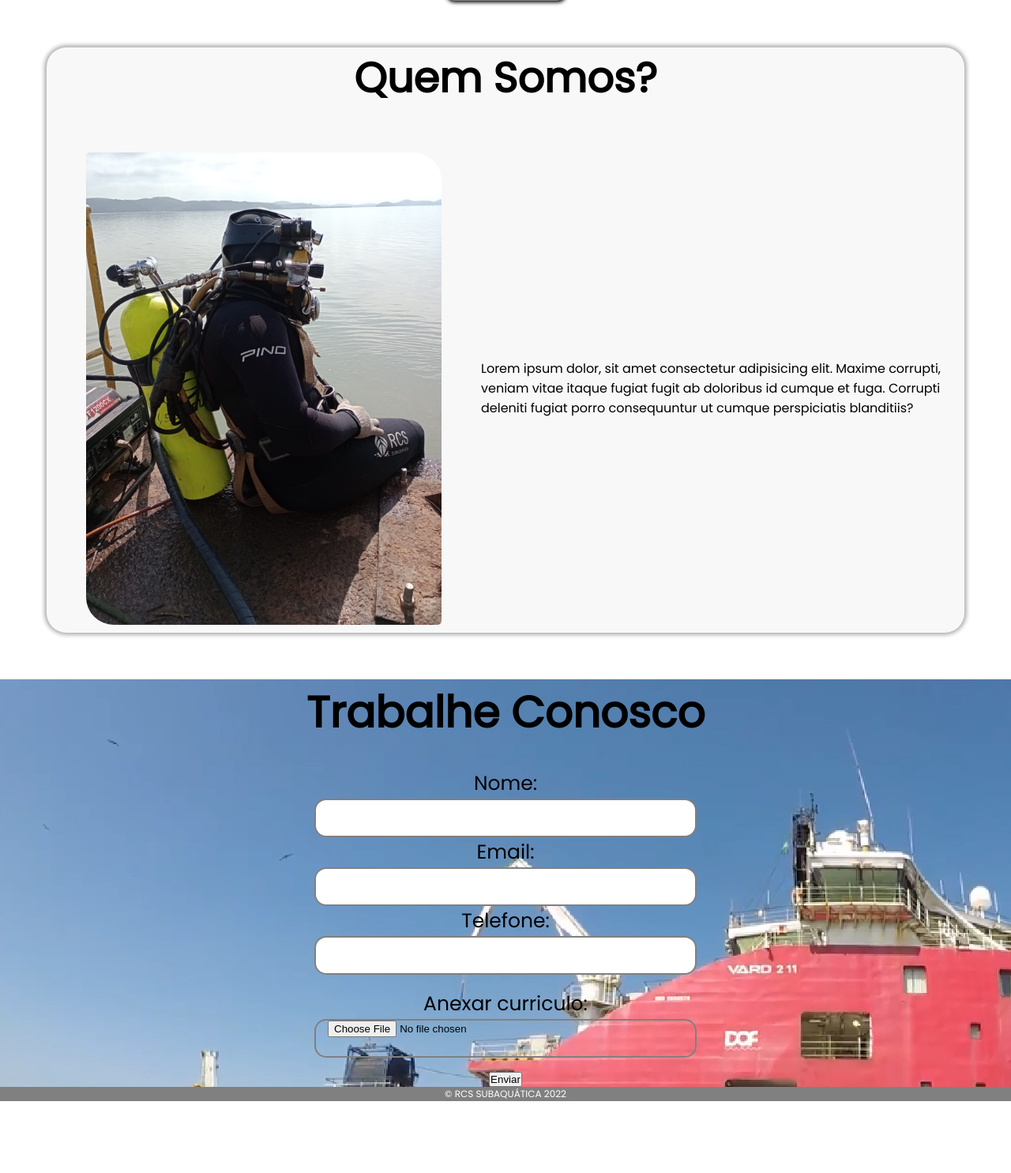
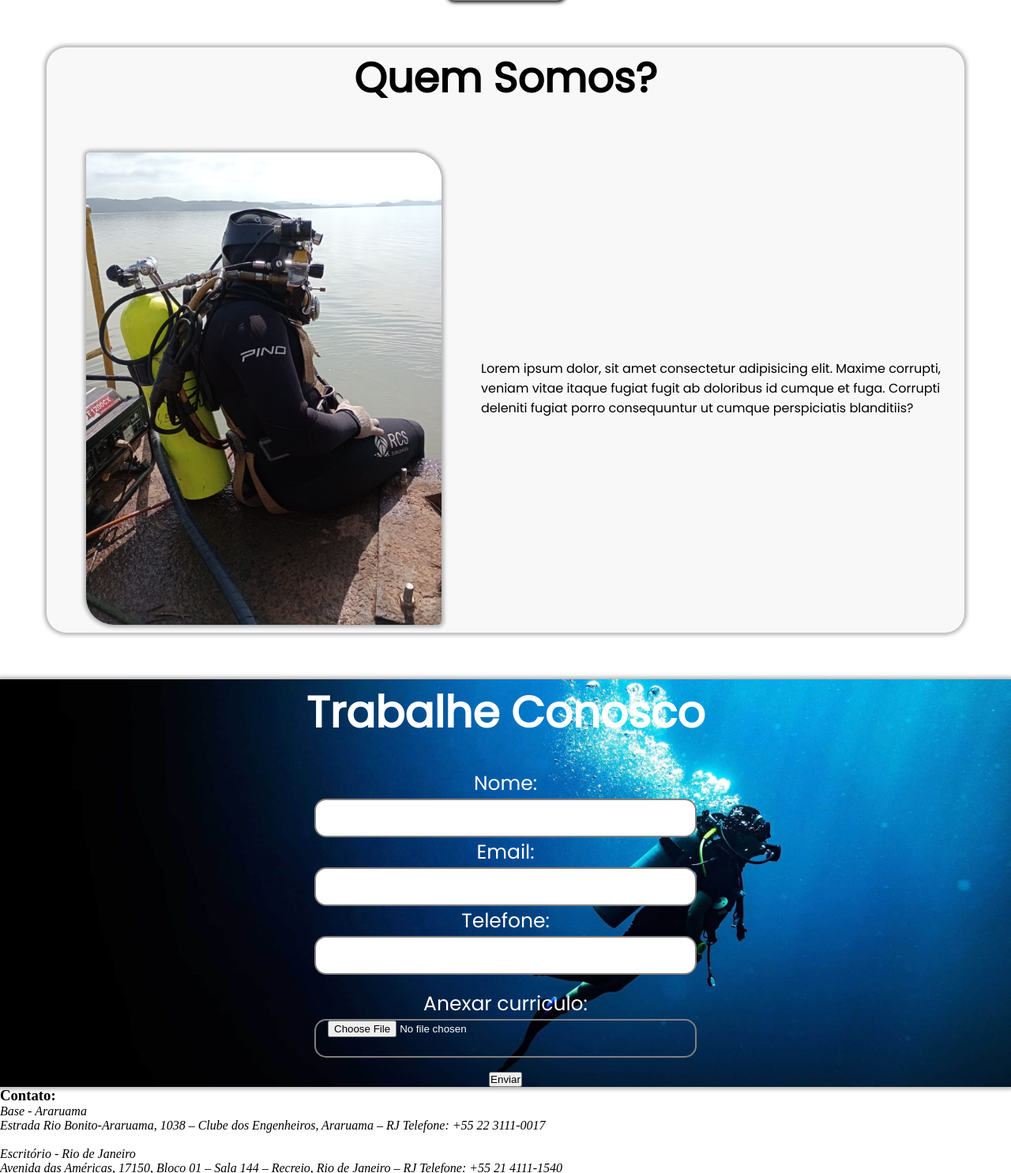
Before and after one commit to FelipeAngeloDias/site-rcs, a PHP site: page / in a window 1280 px wide. Shown: the part 1137-2622 px from the top of the page at 79% size. Before the commit the page ends 2531 px from the top, so only its background shows below. Run offline with PHP 8.4, Linux system fonts and the light colour scheme; some libraries are stand-ins or nearby versions.

Commit message:
arquivo atualização do site 05.08.22

```diff
--- a/index.html
+++ b/index.html
@@ -114,9 +114,12 @@
                 <p>Lorem ipsum dolor, sit amet consectetur adipisicing elit. Maxime corrupti, veniam vitae itaque fugiat fugit ab doloribus id cumque et fuga. Corrupti deleniti fugiat porro consequuntur ut cumque perspiciatis blanditiis?</p>
             </div>
         </section>
+
         <section class="trabalheconosco">
-            <h1>Trabalhe Conosco</h1>
+
             <div class="tab">
+
+                <h1>Trabalhe Conosco</h1>
                 <form action="" method="post">
                     <label for="">Nome:</label> <br>
                     <input type="text"> <br>
@@ -130,12 +133,31 @@
                 </form>
             </div>
         </section>
+
+        <section class="contato">
+            <div class="cont">
+              <h3>
+                Contato:
+              </h3>
+              <address>
+                Base - Araruama <br>
+                Estrada Rio Bonito-Araruama, 1038 – Clube dos Engenheiros, Araruama – RJ      Telefone: +55 22 3111-0017
+ <br><br>
+                Escritório - Rio de Janeiro<br>
+                Avenida das Américas, 17150, Bloco 01 – Sala 144 – Recreio, Rio de Janeiro – RJ    Telefone: +55 21 4111-1540
+              </address>
+              <div id="mapa"></div>
+            </div>
+        </section>
     </main>
         <!--Inicio do rodapé do site-->
     <footer>
         <p>&copy RCS SUBAQUÁTICA 2022</p>
     </footer>
     <script src="interação/script.js"></script>
+    <script async defer
+    src="https://maps.googleapis.com/maps/api/js?key=SUA_CHAVE_API_DO_GOOGLE&callback=inicializar">
+    </script>
 </body>
 
 </html>
--- a/interação/script.js
+++ b/interação/script.js
@@ -14,3 +14,18 @@ function prev(){
 }
 
 setInterval(next, 4000);
+
+function inicializar() {
+    var coordenadas = {lat: -22.912869, lng: -43.228963};
+
+    var mapa = new google.maps.Map(document.getElementById('mapa'), {
+      zoom: 15,
+      center: coordenadas
+    });
+
+    var marker = new google.maps.Marker({
+      position: coordenadas,
+      map: mapa,
+      title: 'Meu marcador'
+    });
+  }
--- a/style.css
+++ b/style.css
@@ -287,16 +287,19 @@
     text-align:justify;
     border-radius: 5px 35px;
     margin: 10px 50px;
+    box-shadow: 0px 0px 5px 3px rgba(0, 0, 0, 0.3);
 }
 .somos p{
     font-family: 'Poppins', sans-serif;
 
 }
 .trabalheconosco{
-   background-image: url(img/Embarcação.jpg);
-
+   background-image: url(img/email.jpg);
+   background-size: 100%;
+   box-shadow: 0px 0px 5px 3px rgba(0, 0, 0, 0.3);
    height: auto;
    text-align: center;
+   color: #ffffff;
 }
 .trabalheconosco h1{
     font-family: 'Poppins', sans-serif;
@@ -315,6 +318,13 @@
     font-family: 'Poppins', sans-serif;
  }
 
+.contato{
+    display: flex;
+}
+#mapa {
+    height:400px;
+    width:400px;
+  }
 footer{
     background-color: gray;
     text-align: center;
```
Also changed, not shown: img/email.jpg (added).
